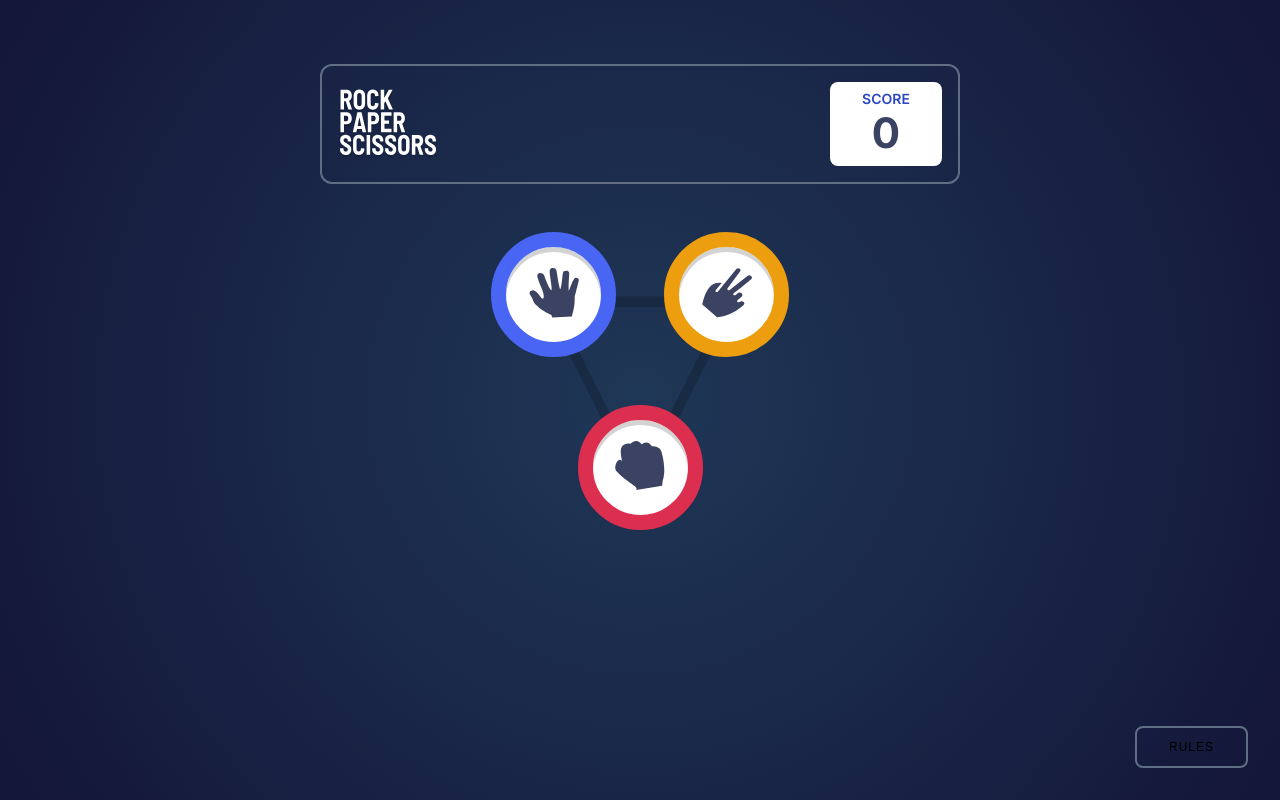
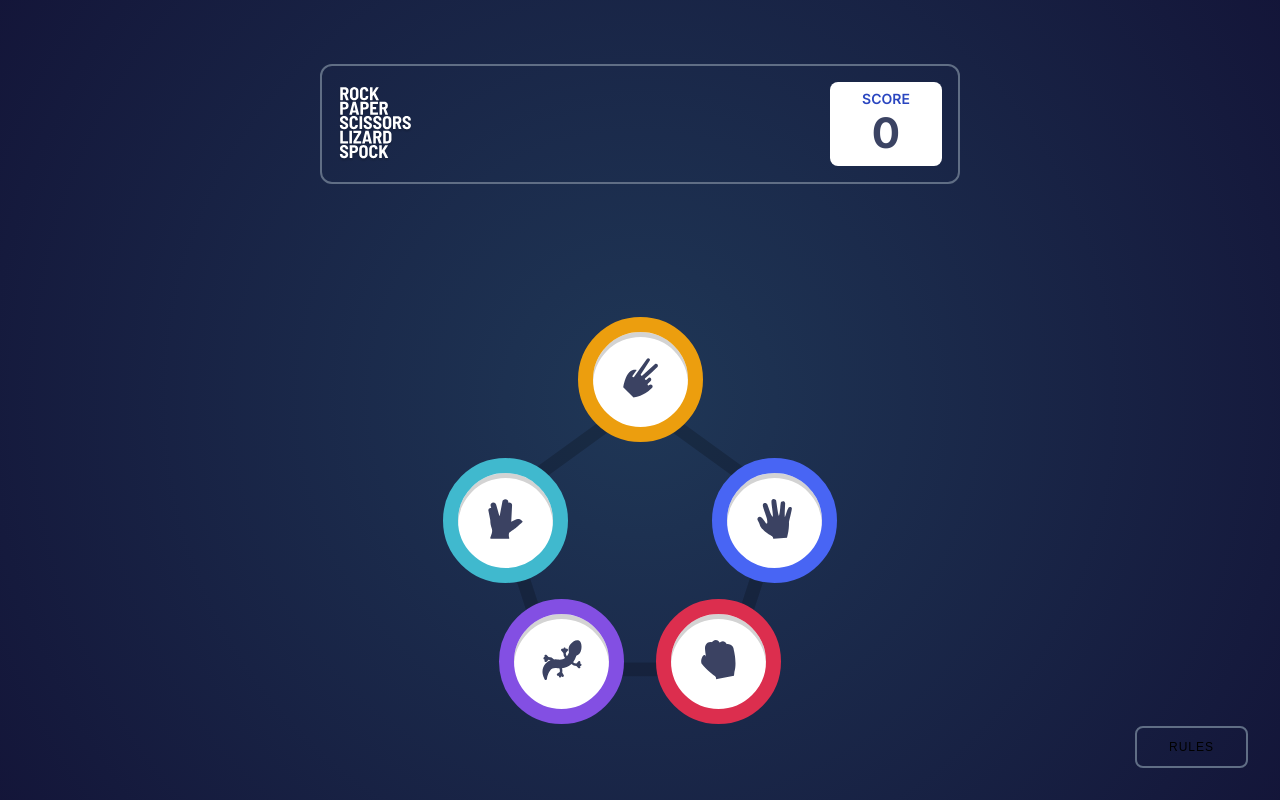
Before and after one commit to ev0lveDD/rock-paper-scissors-lizard-spock, a Next.js app: page / in a window 1280 px wide. Built offline with nearby package versions, Linux system fonts and the light colour scheme.

Commit message:
Added new buttons - lizard and spock, added game logic

```diff
--- a/Components/Game/game.js
+++ b/Components/Game/game.js
@@ -21,34 +21,70 @@ export default function Game() {
     }
 
     function houseRoll(){
-        const roll = Math.floor(Math.random() * 3);
+        const roll = Math.floor(Math.random() * 5);
         if(roll===0){
             setHousePick("rock");
         } else if(roll===1) {
             setHousePick("paper")
+        } else if(roll===2) {
+            setHousePick("scissors")
+        } else if(roll===3) {
+            setHousePick("lizard")
         } else {
-            setHousePick("scissors")
+            setHousePick("spock")
         }
     }
 
     function checkWinner() {
-        if(playerPick === "rock" & housePick === "paper") {
+        if (playerPick === "rock" & housePick === "paper") {
             setWinner("House");
         } else if (playerPick === "rock" & housePick === "scissors") {
             setWinner("Player")
         } else if (playerPick === "rock" & housePick === "rock") {
             setWinner("Draw")
+        } else if (playerPick === "rock" & housePick === "lizard") {
+            setWinner("Player")
+        }  else if (playerPick === "rock" & housePick === "spock") {
+            setWinner("House")
         } else if (playerPick === "paper" & housePick === "rock") {
             setWinner("Player")
         } else if (playerPick === "paper" & housePick === "scissors") {
             setWinner("House")
         } else if (playerPick === "paper" & housePick === "paper") {
             setWinner("Draw")
+        }  else if (playerPick === "paper" & housePick === "lizard") {
+            setWinner("House")
+        }  else if (playerPick === "paper" & housePick === "spock") {
+            setWinner("Player")
         } else if (playerPick === "scissors" & housePick === "paper") {
             setWinner("Player")
         } else if (playerPick === "scissors" & housePick === "rock") {
             setWinner("House")
         } else if (playerPick === "scissors" & housePick === "scissors") {
+            setWinner("Draw")
+        }   else if (playerPick === "scissors" & housePick === "lizard") {
+            setWinner("Player")
+        }  else if (playerPick === "scissors" & housePick === "spock") {
+            setWinner("House")
+        }  else if (playerPick === "lizard" & housePick === "rock") {
+            setWinner("House")
+        } else if (playerPick === "lizard" & housePick === "paper") {
+            setWinner("Player")
+        } else if (playerPick === "lizard" & housePick === "scissors") {
+            setWinner("House")
+        }   else if (playerPick === "lizard" & housePick === "lizard") {
+            setWinner("Draw")
+        }  else if (playerPick === "lizard" & housePick === "spock") {
+            setWinner("Player")
+        } else if (playerPick === "spock" & housePick === "rock") {
+            setWinner("Player")
+        } else if (playerPick === "spock" & housePick === "paper") {
+            setWinner("House")
+        } else if (playerPick === "spock" & housePick === "scissors") {
+            setWinner("Player")
+        }   else if (playerPick === "spock" & housePick === "lizard") {
+            setWinner("House")
+        }  else if (playerPick === "spock" & housePick === "spock") {
             setWinner("Draw")
         } else {
             null;
--- a/Components/GameBody/game-body.js
+++ b/Components/GameBody/game-body.js
@@ -1,30 +1,40 @@
 import Image from "next/image";
 import classes from "./game-body.module.css";
 
-import bgTriangle from "@/public/bg-triangle.svg";
+import bgPentagon from "@/public/bg-pentagon.svg";
 
 import paperIcon from "@/public/icon-paper.svg";
 import scissorsIcon from "@/public/icon-scissors.svg";
 import rockIcon from "@/public/icon-rock.svg";
+import spockIcon from "@/public/icon-spock.svg";
+import lizardIcon from "@/public/icon-lizard.svg";
 
 export default function GameBody({setPlayerPick, getHousePick}) {
     return(
         <div className={classes.gameBody}>
             <div className={classes.gameBodyBackgroundWraper}>
-                <Image className={classes.gameBodyBackground} src={bgTriangle} alt="Background Triangle Image" height={200} width={200}/>
+                <Image className={classes.gameBodyBackground} src={bgPentagon} alt="Background Pentagon Image"/>
             </div>
             <div className={classes.gameBodyButtonsWraper}>
                 <div className={classes.gameButtonTopRow}>
+                    <button className={classes.scissorsButton} onClick={()=>{setPlayerPick("scissors");getHousePick()}}>
+                        <Image src={scissorsIcon} alt="Scissors Icon" height={40} width={35}/>
+                    </button>
+                </div>
+                <div className={classes.gameButtonMiddleRow}>
+                    <button className={classes.spockButton} onClick={()=>{setPlayerPick("spock");getHousePick()}}>
+                        <Image src={spockIcon} alt="Spock Icon" height={40} width={35}/>
+                    </button>
                     <button className={classes.paperButton} onClick={()=>{setPlayerPick("paper");getHousePick()}}>
-                        <Image src={paperIcon} alt="Paper Icon" height={50} width={50}/>
-                    </button>
-                    <button className={classes.scissorsButton} onClick={()=>{setPlayerPick("scissors");getHousePick()}}>
-                        <Image src={scissorsIcon} alt="Scissors Icon" height={50} width={50}/>
+                        <Image src={paperIcon} alt="Paper Icon" height={40} width={35}/>
                     </button>
                 </div>
                 <div className={classes.gameButtonBottomRow}>
+                    <button className={classes.lizardButton} onClick={()=>{setPlayerPick("lizard");getHousePick()}}>
+                        <Image src={lizardIcon} alt="Lizard Icon" height={40} width={40}/>
+                    </button>
                     <button className={classes.rockButton} onClick={()=>{setPlayerPick("rock");getHousePick()}}>
-                        <Image src={rockIcon} alt="Rock Icon" height={50} width={50}/>
+                        <Image src={rockIcon} alt="Rock Icon" height={40} width={35}/>
                     </button>
                 </div>
             </div>
--- a/Components/GameBody/game-body.module.css
+++ b/Components/GameBody/game-body.module.css
@@ -1,9 +1,14 @@
 
 .gameBody {
     display: flex;
-    align-items: top;
+    align-items: center;
     justify-content: center;
-    margin: 6rem;
+    margin: 4rem 0 0 0;
+  }
+
+  .gameBodyBackground {
+    height: 240px;
+    width: 230px;
   }
 
   .gameBodyBackgroundWraper {
@@ -18,7 +23,7 @@
     flex-direction: column;
     justify-content: center;
     align-items: center;
-    gap: 3rem;
+    gap: 1rem;
   }
 
   .gameButtonTopRow {
@@ -26,18 +31,28 @@
     display: flex;
     align-items: center;
     justify-content: center;
-    gap: 3rem;
+    margin-top: 2rem;
+  }
+
+  .gameButtonMiddleRow {
+    flex-direction: row;
+    display: flex;
+    align-items: center;
+    justify-content: center;
+    gap: 7rem;
   }
 
   .gameButtonBottomRow {
     flex-direction: row;
+    display: flex;
     align-items: center;
     justify-content: center;
+    gap: 1.5rem;
   }
 
   .gameBody button {
-    width: 125px;
-    height: 125px;
+    width: 100px;
+    height: 100px;
     border-radius: 50%;
     background-color: #fff;
     cursor: pointer;
@@ -51,21 +66,79 @@
   }
 
   .paperButton {
-    border: 15px solid var(--paper-color);
+    border: 12px solid var(--paper-color);
   }
 
   .scissorsButton {
-    border: 15px solid var(--scissors-color);
+    border: 12px solid var(--scissors-color);
   }
 
   .rockButton {
-    border: 15px solid var(--rock-color);
+    border: 12px solid var(--rock-color);
+  }
+
+  .spockButton {
+    border: 12px solid var(--spock-color);
+  }
+
+  .lizardButton {
+    border: 12px solid var(--lizard-color);
   }
 
   @media only screen and (min-width: 768px) {
 
     .gameBody {
-      margin: 0;
+      margin-top: 6rem;
+    }
+
+    .gameBody button {
+      width: 125px;
+      height: 125px;
+    }
+
+    .gameBodyBackground {
+      height: 285px;
+      width: 300px;
+    }
+
+    .paperButton {
+      border: 15px solid var(--paper-color);
+    }
+
+    .scissorsButton {
+      border: 15px solid var(--scissors-color);
+    }
+
+    .rockButton {
+      border: 15px solid var(--rock-color);
+    }
+
+    .spockButton {
+      border: 15px solid var(--spock-color);
+    }
+
+    .lizardButton {
+      border: 15px solid var(--lizard-color);
+    }
+
+    .gameButtonTopRow {
+      margin-top: 2rem;
+    }
+
+    .gameButtonMiddleRow {
+      flex-direction: row;
+      display: flex;
+      align-items: center;
+      justify-content: center;
+      gap: 9rem;
+    }
+
+    .gameButtonBottomRow {
+      flex-direction: row;
+      display: flex;
+      align-items: center;
+      justify-content: center;
+      gap: 2rem;
     }
 
   }
--- a/Components/GameHeader/game-header.js
+++ b/Components/GameHeader/game-header.js
@@ -1,11 +1,11 @@
 import Image from "next/image";
 import classes from "./game-header.module.css";
-import logo from "@/public/logo.svg"
+import logo from "@/public/logo-bonus.svg"
 
 export default function GameHeader ({score}) {
     return(
         <div className={classes.gameHeader}>
-            <Image className={classes.gameLogo} src={logo} alt="Game Logo" height={70} width={100}/>
+            <Image className={classes.gameLogo} src={logo} alt="Game Logo" height={75} width={75}/>
             <div className={classes.gameHeaderResultWrapper}>
                 <p>SCORE</p>
                 <h1>{score}</h1>
--- a/Components/PickBody/pick-body.js
+++ b/Components/PickBody/pick-body.js
@@ -5,9 +5,7 @@ import { useState } from "react";
 
 import PlayerPickColumn from "../PlayerPickColumn/player-pick-column";
 import PickResultColumn from "../PickResultColumn/pick-result-column";
-import paperIcon from "@/public/icon-paper.svg";
-import scissorsIcon from "@/public/icon-scissors.svg";
-import rockIcon from "@/public/icon-rock.svg";
+
 
 export default function PickBody({playerPick, housePick, winner, restartGame}) {
 
--- a/Components/PlayerPickColumn/player-pick-column.js
+++ b/Components/PlayerPickColumn/player-pick-column.js
@@ -4,15 +4,17 @@ import Image from "next/image";
 import paperIcon from "@/public/icon-paper.svg";
 import scissorsIcon from "@/public/icon-scissors.svg";
 import rockIcon from "@/public/icon-rock.svg";
+import spockIcon from "@/public/icon-spock.svg";
+import lizardIcon from "@/public/icon-lizard.svg";
 
 export default function PlayerPickColumn({text, playerPick, playerName, winner}) {
     return(
         <div className={classes.pickColumn}>
             <p>{text}</p>
             {playerPick ?
-                <button className={playerPick === "paper" ? classes.paperButton : playerPick === "scissors" ? classes.scissorsButton : playerPick === "rock" ? classes.rockButton : null} >
+                <button className={playerPick === "paper" ? classes.paperButton : playerPick === "scissors" ? classes.scissorsButton : playerPick === "rock" ? classes.rockButton : playerPick === "lizard" ? classes.lizardButton : playerPick === "spock" ? classes.spockButton : null} >
                     <Image
-                        src={playerPick === "paper" ? paperIcon : playerPick === "scissors" ? scissorsIcon : playerPick === "rock" ? rockIcon : null}
+                        src={playerPick === "paper" ? paperIcon : playerPick === "scissors" ? scissorsIcon : playerPick === "rock" ? rockIcon : playerPick === "lizard" ? lizardIcon : playerPick === "spock" ? spockIcon : null}
                         alt={playerPick + " Icon"}
                         className={classes.buttonIcon}/>
                 </button>
--- a/Components/RulesModal/rules-modal.js
+++ b/Components/RulesModal/rules-modal.js
@@ -5,7 +5,7 @@ import {useSearchParams, usePathname} from "next/navigation";
 import Link from "next/link";
 
 import closeIcon from "@/public/icon-close.svg";
-import rulesImage from "@/public/image-rules.svg"
+import rulesImage from "@/public/image-rules-bonus.svg"
 
 export default function RulesModal() {
 
--- a/app/globals.css
+++ b/app/globals.css
@@ -93,6 +93,8 @@ body {
   --scissors-color: hsl(39, 89%, 49%);
   --paper-color: hsl(230, 89%, 62%);
   --rock-color: hsl(349, 71%, 52%);
+  --lizard-color: hsl(261, 73%, 60%);
+  --spock-color: hsl(189, 59%, 53%);
   background: radial-gradient(circle at center, hsl(214, 47%, 23%), hsl(237, 49%, 15%));
 }
 
```
Also changed, not shown: Components/PlayerPickColumn/player-pick-column.module.css (+22 -4 lines).
